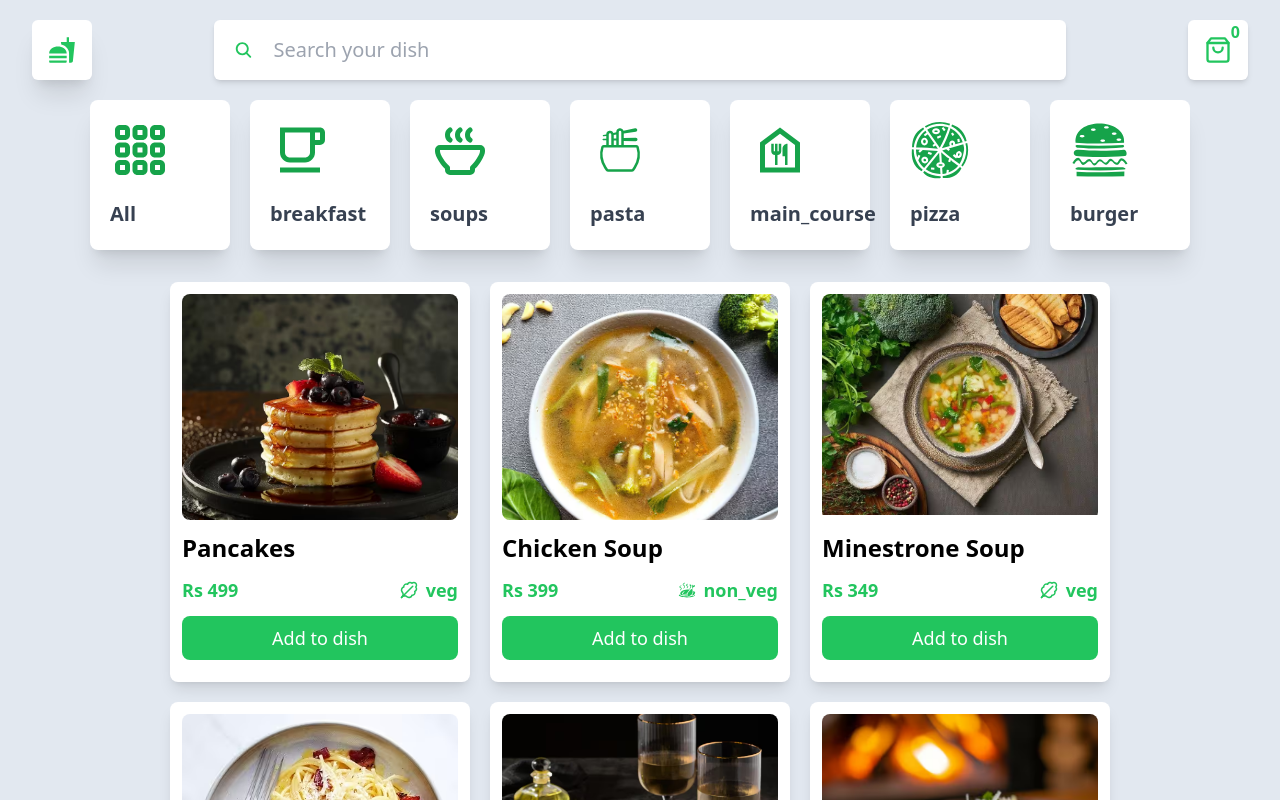
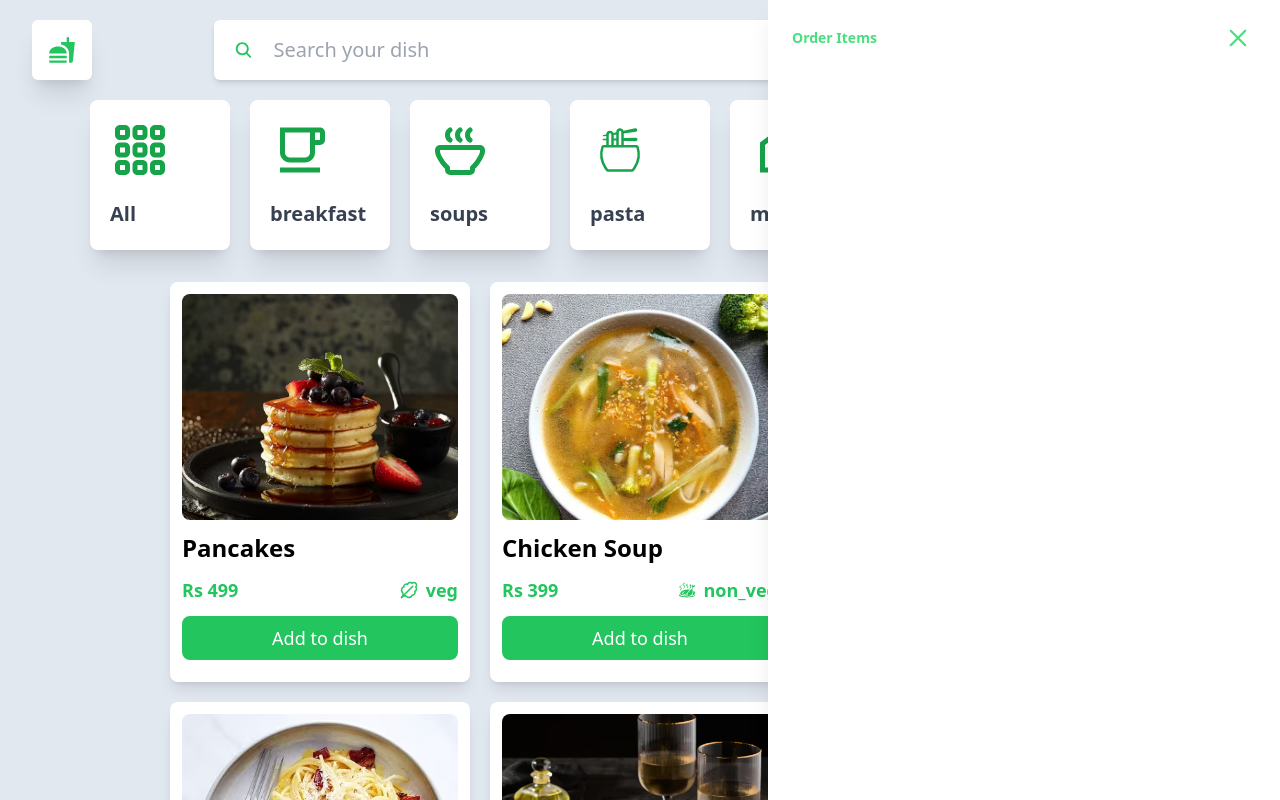
Before and after one commit to M-Jawad338211/food-delivery-webApp, a React (Create React App) app: page / in a window 1280 px wide. Shown: the top 800 px of the page. Built offline with nearby package versions, Linux system fonts and the light colour scheme.

Commit message:
working on cart

```diff
--- a/src/pages/Home.jsx
+++ b/src/pages/Home.jsx
@@ -4,7 +4,7 @@ import Categories from "../Category";
 import Card from "../components/Card";
 import { food_items } from "../food";
 import { dataContext } from "../context/UserContext";
-
+import { RxCross2 } from "react-icons/rx";
 
 function Home() {
     let {cat, setCat,input}=useContext(dataContext);
@@ -49,6 +49,13 @@ function filterCategory(category){
                     />
                 ))}
             </div>
+            <div className="w-[40vw] h-[100%] fixed top-0 right-0
+            bg-white shadow-xl p-6">
+                <header className="w-full flex justify-between items-center">
+                    <span className="text-green-400 text-sm font-semibold ">Order Items</span>
+                    <RxCross2 className="w-9 h-7 cursor-pointer text-green-400 hover:text-gray-600 text-xl font-semibold " />
+                </header>
+            </div>
         </div>
     )
 }
```
